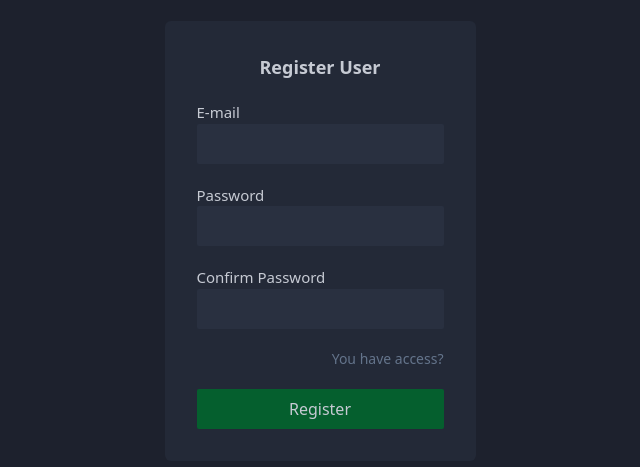
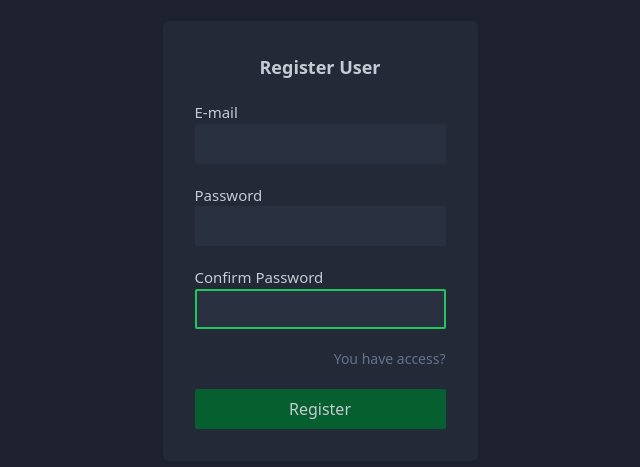
Before and after one commit to RonaldoFidelis/App-finance, a React (Vite) app: page /register in a window 1280 px wide. Shown: the part 159-626 px from the top of the page, without its empty margins (320-960 px from the left). Built offline with nearby package versions, Linux system fonts and the light colour scheme.

Commit message:
Feature: Initial  logic at screen register

```diff
--- a/src/pages/Register.jsx
+++ b/src/pages/Register.jsx
@@ -1,13 +1,47 @@
+import { useCreateUserWithEmailAndPassword } from 'react-firebase-hooks/auth';
+import { auth } from '../service/firebaseConfig';
 import { Link } from 'react-router-dom';
+import { useEffect, useState } from 'react';
 
 export function Register() {
+  const [email, setEmail] = useState('');
+  const [password, setPassword] = useState('');
+  const [confirmPassword, setConfirmPassword] = useState('');
+  const [classError, setClassError] = useState('border-none outline-none');
+  const [controlPassword, setControlPassword] = useState(false);
+  const [
+    createUserWithEmailAndPassword,
+    user,
+    loading,
+    error,
+  ] = useCreateUserWithEmailAndPassword(auth);
 
-  const handleSubmit = () => { }
+  const handleSubmit = () => {
+    if(controlPassword){
+      createUserWithEmailAndPassword(email, password);
+    }else{
+      window.alert('Senhas diferentes');
+      return;
+    }
+  }
+
+  useEffect(() => {
+    let style = '';
+
+    if (confirmPassword == password) {
+      style = 'border-2 outline-none border-green-500'
+      setControlPassword(true)
+    } else {
+      style = 'border-2 outline-none border-red-500'
+      setControlPassword(false)
+    }
+    setClassError(style);
+  }, [confirmPassword, password])
+
 
   return (
     <div className="min-h-screen flex items-center justify-center bg-bg-login text-font-main-login">
       <form
-        action=""
         className="flex flex-col gap-5 bg-bg-display-login p-8 rounded-md"
         onSubmit={() => handleSubmit()}>
         <h1
@@ -20,6 +54,8 @@ export function Register() {
             type="email"
             id="email"
             required
+            value={email}
+            onChange={(e) => setEmail(e.target.value)}
             className="h-[40px] rounded-sm bg-bg-input border-none outline-none p-2 text-slate-500" />
         </label>
         <label
@@ -30,6 +66,8 @@ export function Register() {
             type="password"
             id="password"
             required
+            value={password}
+            onChange={(e) => setPassword(e.target.value)}
             className="h-[40px] rounded-sm bg-bg-input border-none outline-none p-2 text-slate-500" />
         </label>
 
@@ -41,7 +79,9 @@ export function Register() {
             type="password"
             id="confirmPassword"
             required
-            className="h-[40px] rounded-sm bg-bg-input border-none outline-none p-2 text-slate-500" />
+            value={confirmPassword}
+            onChange={(e) => setConfirmPassword(e.target.value)}
+            className={`h-[40px] rounded-sm bg-bg-input p-2 text-slate-500 ${classError}`} />
         </label>
         <Link
           to='/'
```
